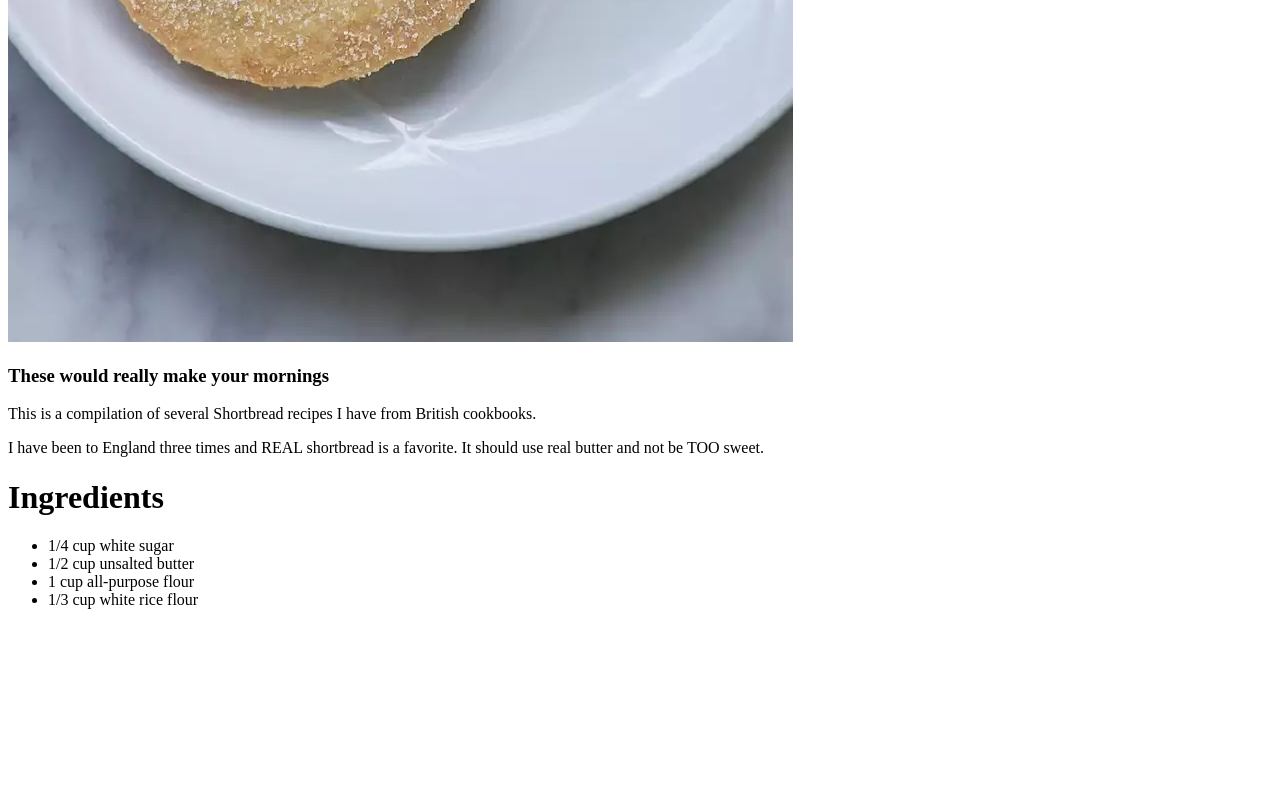
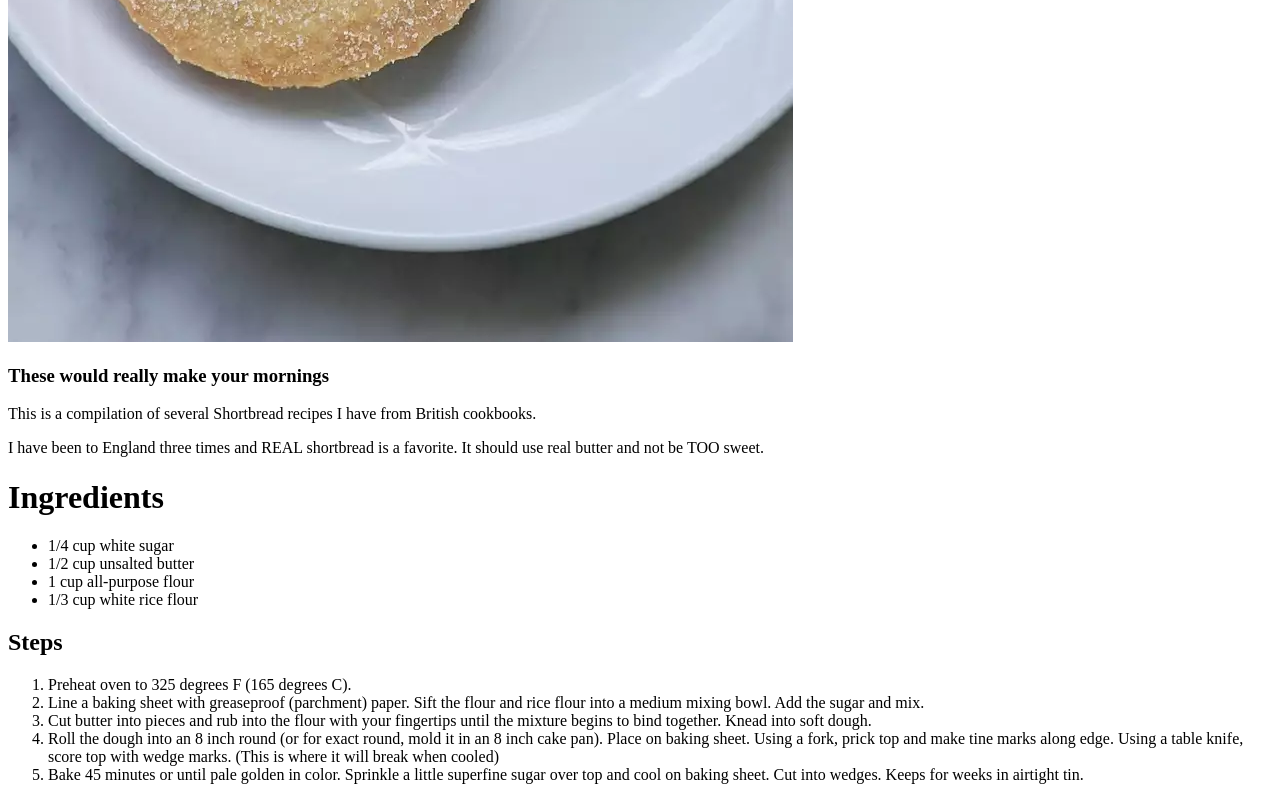
Before and after one commit to Musy0ka/odin-recipes, a plain HTML site: page recipes/shortbread.html in a window 1280 px wide. Shown: the part 781-1581 px from the top of the page. Before the commit the page ends 1406 px from the top, so only its background shows below. Drawn offline with Linux system fonts and the light colour scheme.

Commit message:
Added a steps list

```diff
--- a/recipes/shortbread.html
+++ b/recipes/shortbread.html
@@ -23,5 +23,14 @@
     <li>1 cup all-purpose flour</li>
     <li>1/3 cup white rice flour</li>
   </ul>
+
+  <h2>Steps</h2>
+  <ol>
+    <li>Preheat oven to 325 degrees F (165 degrees C).</li>
+    <li>Line a baking sheet with greaseproof (parchment) paper. Sift the flour and rice flour into a medium mixing bowl. Add the sugar and mix.</li>
+    <li>Cut butter into pieces and rub into the flour with your fingertips until the mixture begins to bind together. Knead into soft dough.</li>
+    <li>Roll the dough into an 8 inch round (or for exact round, mold it in an 8 inch cake pan). Place on baking sheet. Using a fork, prick top and make tine marks along edge. Using a table knife, score top with wedge marks. (This is where it will break when cooled)</li>
+    <li>Bake 45 minutes or until pale golden in color. Sprinkle a little superfine sugar over top and cool on baking sheet. Cut into wedges. Keeps for weeks in airtight tin.</li>
+  </ol>
 </body>
 </html>
```
